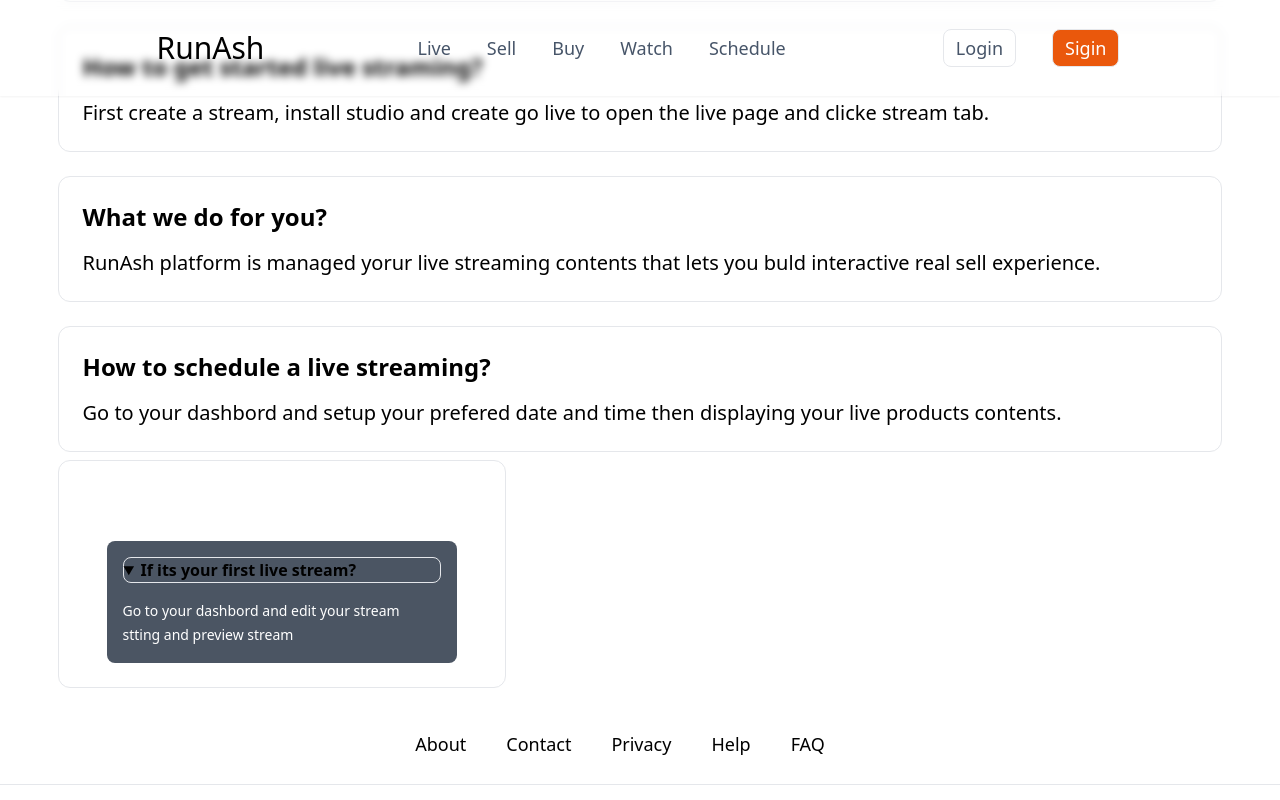
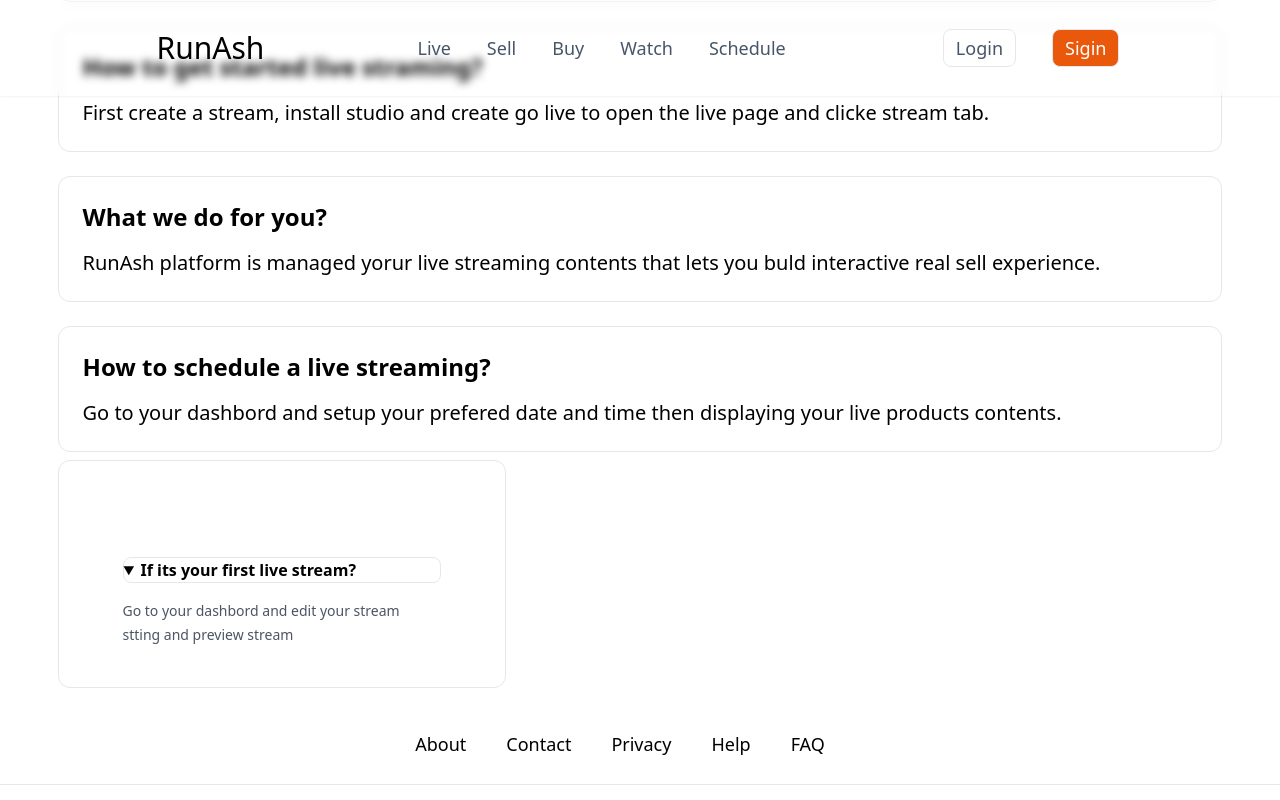
Before and after one commit to Vaibhavmurmu/nextjs13, a Next.js app: page /faq in a window 1280 px wide. Both pictures are taken after a click on the heading "If its your first live stream?". Shown: the part 632-1432 px from the top of the page. Built offline with nearby package versions, Linux system fonts and the light colour scheme.

Commit message:
Update faq.js

```diff
--- a/pages/faq.js
+++ b/pages/faq.js
@@ -52,9 +52,9 @@ export default function Faq() {
                     </p>
                  </div>
                     <div className="mt-2 rounded-xl border p-6 text-left hover:text-blue-600 focus:text-blue-600 pt-20 max-w-md max-auto px-12 space-y-z">
-                    <details className="p-4 rounded-lg bg-gray-600">
+                    <details className="p-4 rounded-lg bg-white">
                     <summary className="text-1xl loading-6 font-semibold rounded-lg border">If its your first live stream?</summary>
-                    <p className="text-white text-sm mt-4 leading-6">
+                    <p className="text-gray-600 text-sm mt-4 leading-6">
                        Go to your dashbord and edit your stream stting and preview stream
                     </p>
                    </details>
```
